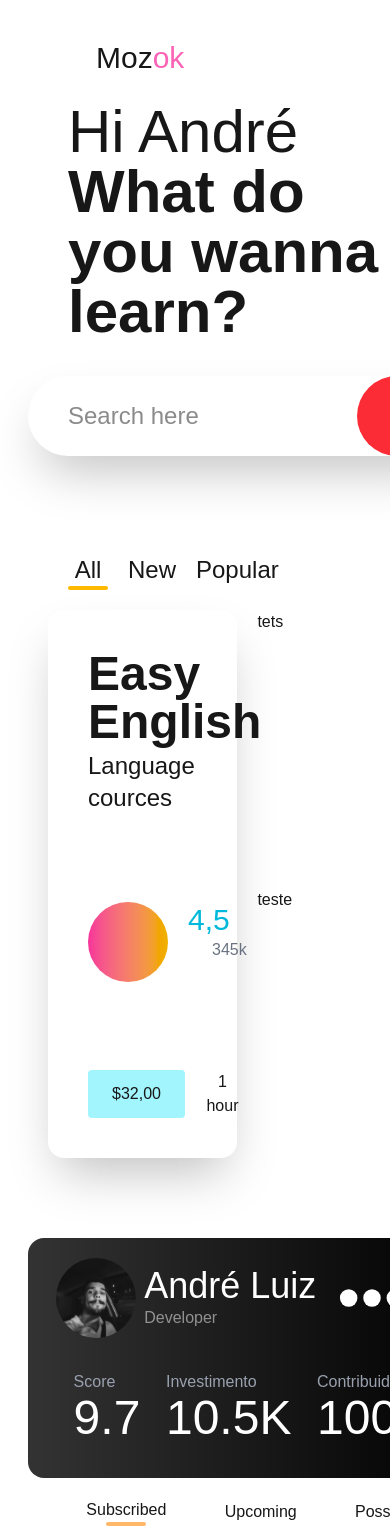
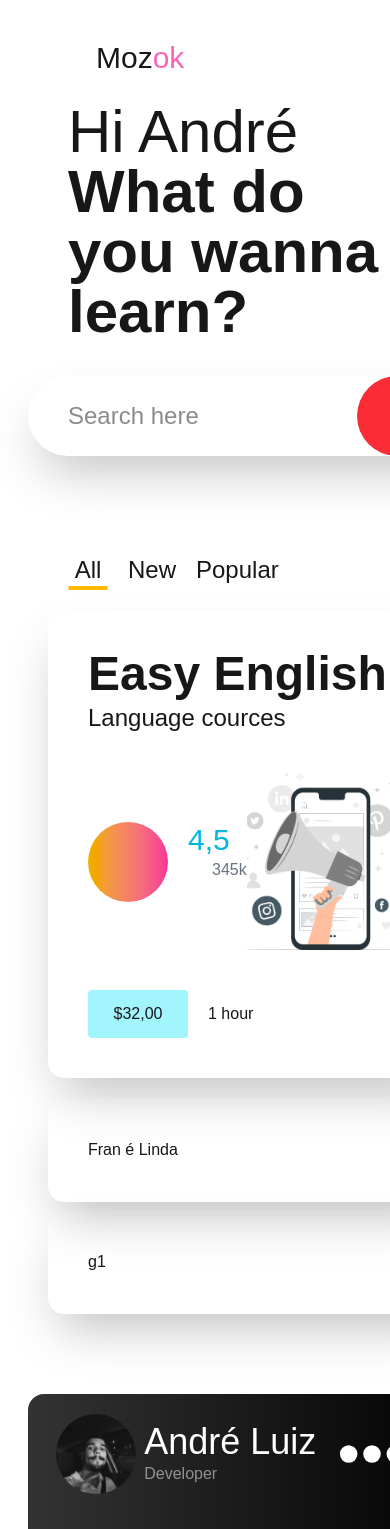
Before and after one commit to Deezinn/Nextjs-practice, a Next.js app in the folder easy-english/: page / in a window 390 px wide. Shown: the top 1529 px of the page. Built offline with nearby package versions, Linux system fonts and the light colour scheme; some icons are missing.

Commit message:
feat: new style

```diff
--- a/easy-english/src/app/page.jsx
+++ b/easy-english/src/app/page.jsx
@@ -75,7 +75,7 @@ export default function Home() {
                 <Icon icon="mingcute:cube-3d-line" width="30" height="30" className="text-gray-500" />
               </div>
             </div>
-            <div className="w-full h-auto grid grid-cols-2 p-5 gap-5">
+            <div className="w-full h-auto grid grid-cols-1 md:grid-cols-2 p-5 gap-5">
               <div className="w-full h-auto rounded-2xl p-10 shadow-2xl flex flex-col gap-7">
                 <div className="flex flex-col gap-1">
                   <h1 className="text-5xl font-bold">Easy English</h1>
@@ -83,7 +83,7 @@ export default function Home() {
                 </div>
                 <div className="flex flex-row justify-between items-center">
                   <div className="flex flex-row gap-5">
-                    <div className="mask-circle w-20 h-20 bg-gradient-to-r from-pink-500 to-yellow-500 rounded-full"></div>
+                    <div className="mask-circle w-20 h-20 bg-gradient-to-l from-pink-500 to-yellow-500 rounded-full"></div>
                     <div>
                       <h1 className="text-3xl text-cyan-500">4,5</h1>
                       <div className="flex flex-row gap-1 justify-start items-center text-center">
@@ -96,17 +96,21 @@ export default function Home() {
                 </div>
                 <div className="w-full h-auto flex flex-row justify-between items-center text-center">
                   <div className="flex flex-row justify-center items-center gap-5 ">
-                      <h1 className="flex justify-center items-center text-center w-25 h-2 p-6 bg-cyan-200 rounded">$32,00</h1>
-                      <h1>1 hour</h1>
+                    <h1 className="flex justify-center items-center text-center w-25 h-2 p-6 bg-cyan-200 rounded">$32,00</h1>
+                    <h1>1 hour</h1>
                   </div>
                   <div className="flex flex-row justify-center items-center gap-5 ">
-                    <Icon icon="line-md:arrow-right" width="30" height="30" className="text-orange-200 " />
+                    <Icon icon="line-md:arrow-right" width="30" height="30" className="text-orange-200 cursor-pointer" />
                   </div>
                 </div>
               </div>
               <div className="w-full h-auto grid grid-rows-2 gap-2 ">
-                <h1>tets</h1>
-                <h1>teste</h1>
+                <div className="w-full h-auto shadow-2xl rounded-2xl p-10">
+                  Fran é Linda
+                </div>
+                <div className="w-full h-auto shadow-2xl rounded-2xl p-10">
+                  g1
+                </div>
               </div>
             </div>
           </div>
```
